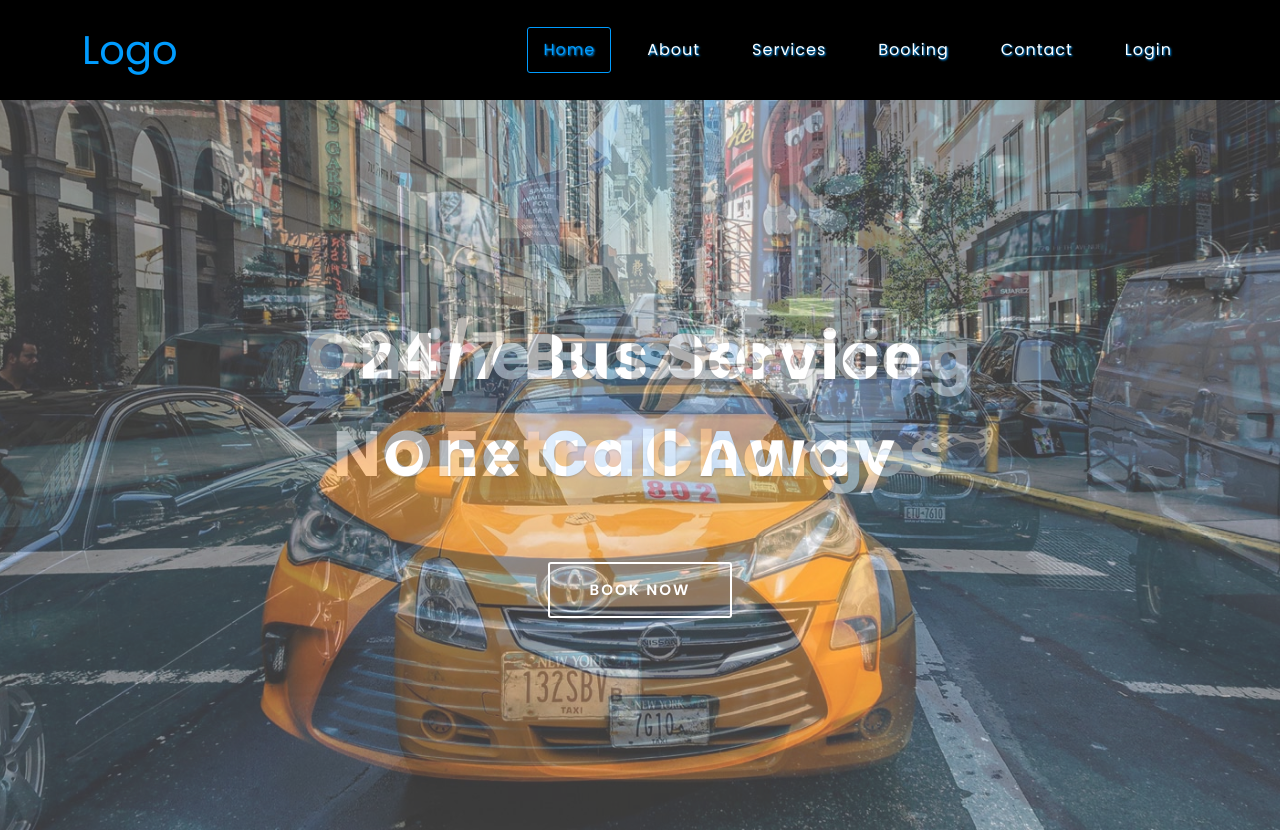
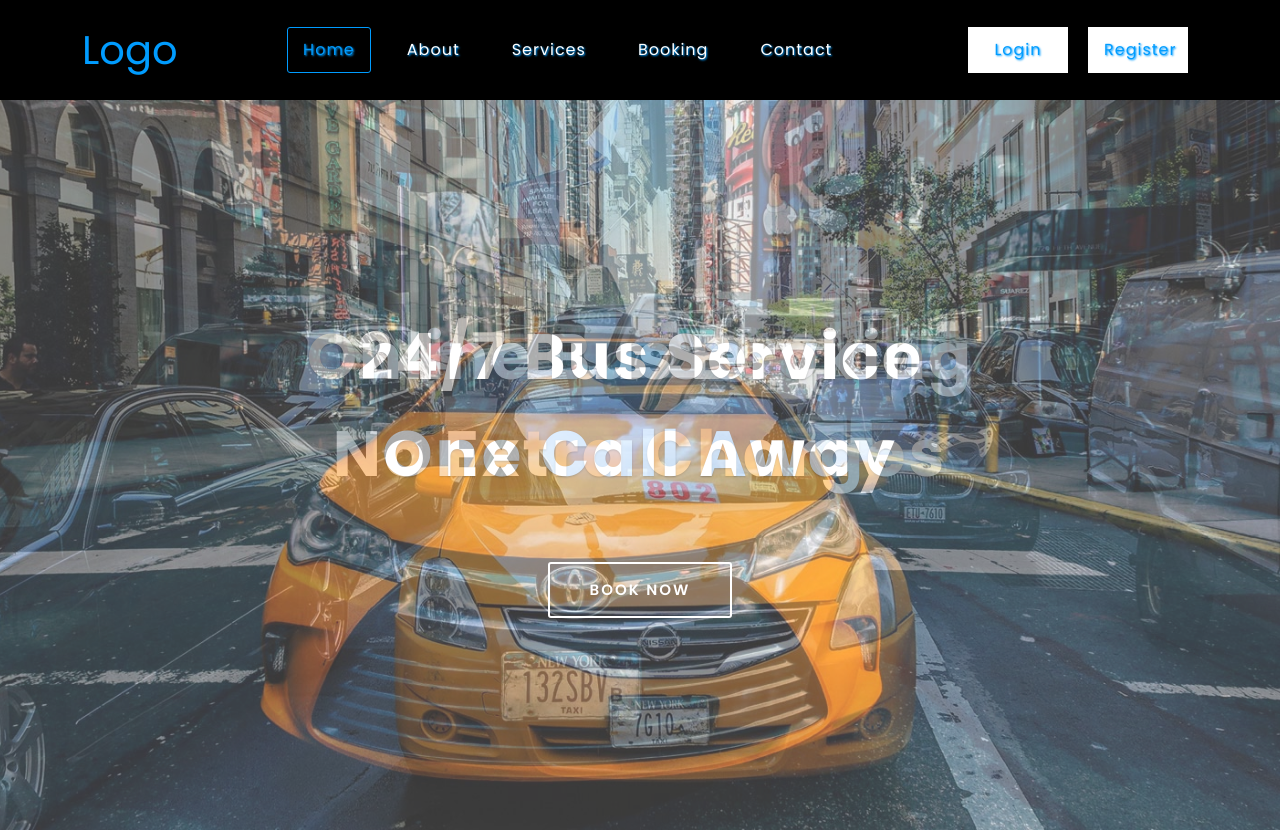
Before and after one commit to Cyber9jaDev/Car-Booking-System, a React (Vite) app in the folder client/: page / in a window 1280 px wide. Shown: the top 832 px of the page. Built offline with nearby package versions, Linux system fonts and the light colour scheme.

Commit message:
minor update

```diff
--- a/client/src/components/users/Header.tsx
+++ b/client/src/components/users/Header.tsx
@@ -30,7 +30,7 @@ const Header = () => {
             <li onClick={() => setShowMenu(false)} className="nav-item">
               <NavLink className={({isActive, isPending}) => isPending ? 'nav-link' : isActive ? 'nav-link active' : 'nav-link'} to="/contact">Contact</NavLink>
             </li>
-            { !currentUser && <li onClick={() => setShowMenu(false)} className={`nav-item ${ currentUser ? 'mobile-login' : '' }`}>
+            { !currentUser && <li onClick={() => setShowMenu(false)} className={`nav-item ${ currentUser ? 'hide' : 'nav-item mobile-login'}`}>
               <NavLink className={({isActive, isPending}) => isPending ? 'nav-link' : isActive ? 'nav-link active' : 'nav-link'} to="/login">Login</NavLink>
             </li> }
           </ul>
@@ -38,6 +38,16 @@ const Header = () => {
         <div className="menu" onClick={() => setShowMenu(!showMenu)} >
           <i className={`fa-solid ${showMenu ? 'fa-xmark' : 'fa-bars'}`}></i>
         </div>
+        { !currentUser && <div className="authentication">
+          <ul>
+            <li onClick={() => setShowMenu(false)} className="nav-item">
+              <NavLink className={({isActive, isPending}) => isPending ? 'nav-link' : isActive ? 'nav-link active' : 'nav-link'} to="/login">Login</NavLink>
+            </li>
+            <li onClick={() => setShowMenu(false)} className="nav-item">
+              <NavLink className={({isActive, isPending}) => isPending ? 'nav-link' : isActive ? 'nav-link active' : 'nav-link'} to="/register">Register</NavLink>
+            </li>
+          </ul>
+        </div>}
       </div>
     </header>
   )
--- a/client/src/sass/header.scss
+++ b/client/src/sass/header.scss
@@ -1,6 +1,10 @@
 #header{
   background-color: #000;
   height: 100px;
+
+  .hide{
+    display: none;
+  }
 
   .wrapper{
     display: flex;
@@ -20,28 +24,23 @@
     color: #009cff;
   }
 
-  .menu{
-    display: none;
-  }
+  .menu{ display: none }
+  nav, .authentication{ display: block !important }
 
-  nav{
-    display: block !important;
-  }
-
-  nav > ul{
+  nav > ul, .authentication > ul{
     display: block !important                                                                                    ;
     padding-left: 0;
     margin: auto 0;
   }
 
-  nav > ul > li {
+  nav > ul > li, .authentication > ul > li {
     list-style: none;
     margin: auto 10px;
     z-index: 1 !important;
     display: inline-block;
   }
 
-  nav > ul > li > .nav-link{
+  nav > ul > li > .nav-link, .authentication > ul > li > .nav-link{
     text-decoration: none;
     color: #fff;
     font-size: 1em;
@@ -52,15 +51,23 @@
     padding: 10px 15px;
   }
 
-  nav > ul > li > .nav-link:hover, nav > ul > li > .nav-link.active{
+  .authentication > ul > li > .nav-link{
+    background-color: #fff;
+    color: #009cff;
+    width: 100px;
+    text-align: center;
+  }
+
+  nav > ul > li > .nav-link:hover,
+  .authentication > ul > li > .nav-link:hover,
+  nav > ul > li > .nav-link.active,
+  .authentication > ul > li > .nav-link.active{
     color: #009cff;
     border: 1px solid #009cff;
     border-radius: 3px;
   }
 
-  .mobile-login{
-    display: none;
-  }
+  .mobile-login{ display: none !important }
 
   @media screen and (max-width: 768px){
 
@@ -110,13 +117,14 @@
       padding: 20px;
       width: 120px;
     }
-  }
 
-  .mobile-login{
-    display: inherit !important;
-  }
+    .mobile-login{
+      display: block !important;
+      background-color: #fff;
+    }
 
-  @media screen and (max-width: 468px){
-
+    .authentication{
+      display: none !important;
+    }
   }
 }
```
